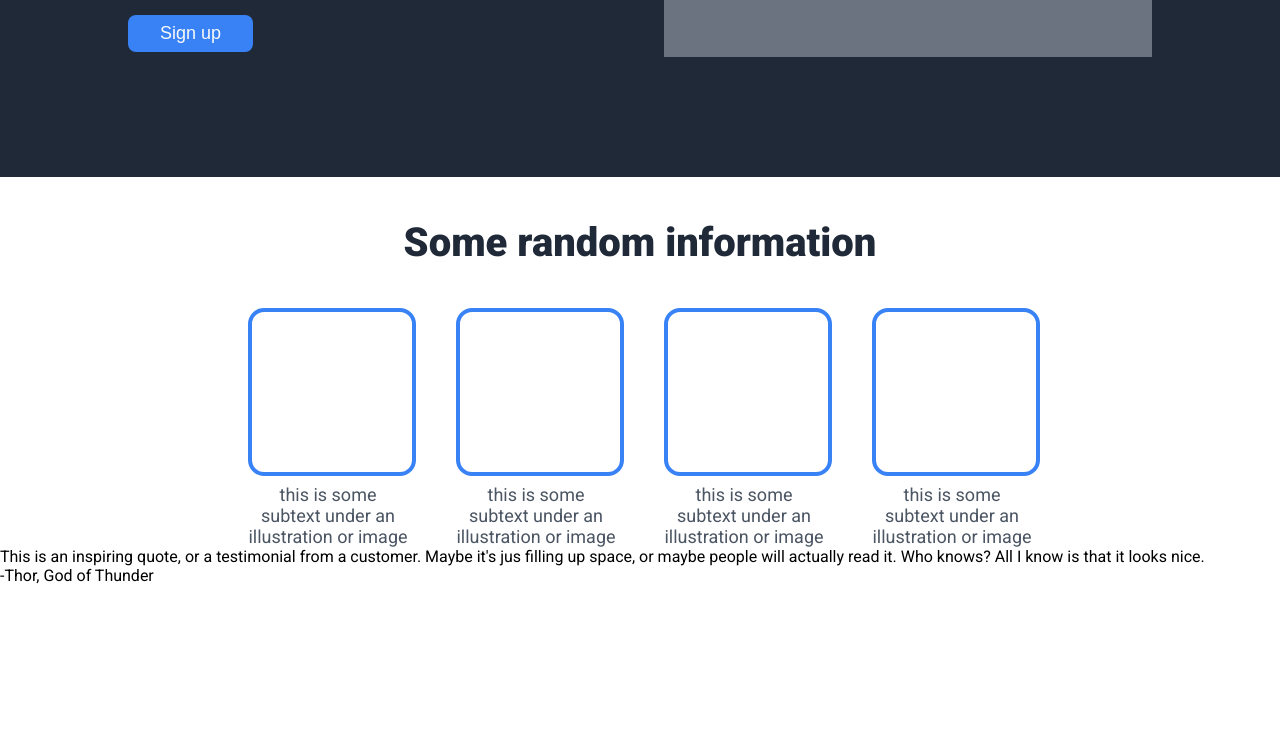
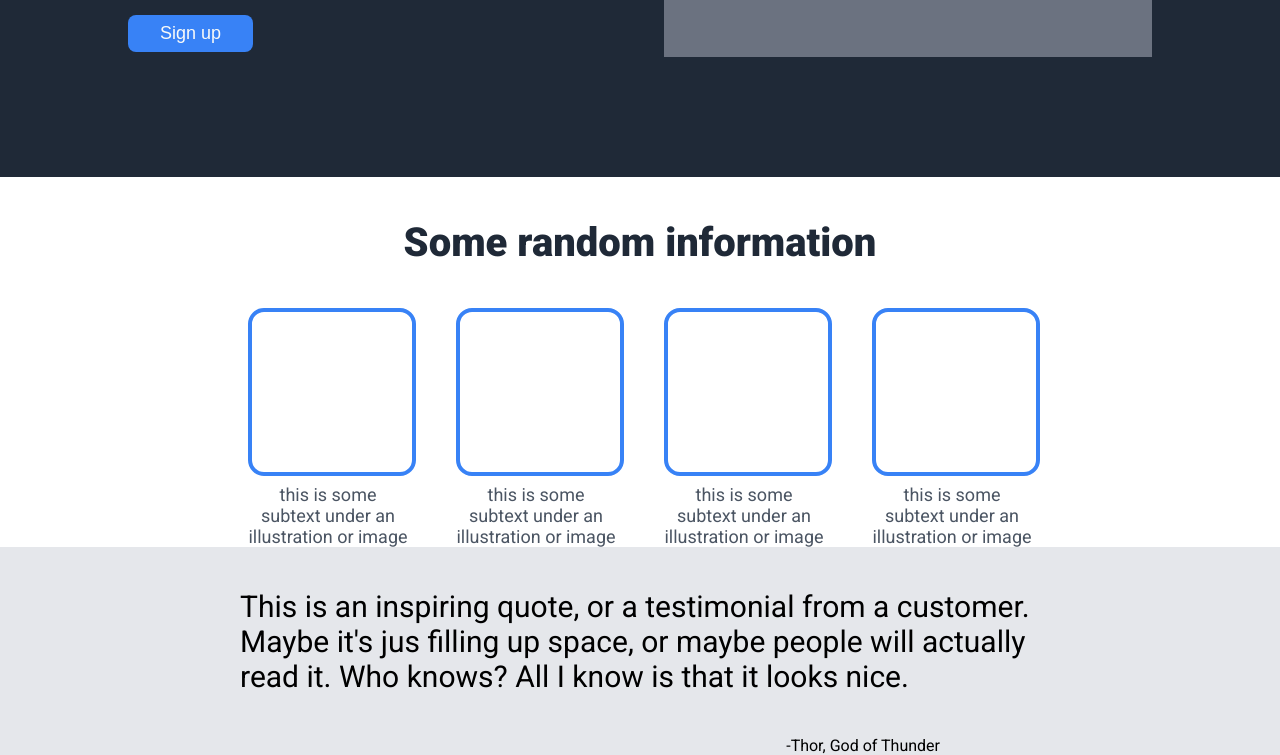
Before and after one commit to corgi01996/landing-page, a plain HTML site: page index.html in a window 1280 px wide. Shown: the part 323-1078 px from the top of the page. Before the commit the page ends 908 px from the top, so only its background shows below. Drawn offline with Linux system fonts and the light colour scheme.

Commit message:
Set up the base of quote css, needs polishing

```diff
--- a/style.css
+++ b/style.css
@@ -114,3 +114,27 @@ body {
     margin-top: 8px;
     color: #4b5563;
 }
+
+.quote-container {
+    background-color: #e5e7eb;
+}
+
+.quote-text {
+    display: flex;
+    justify-content: flex-start;
+    align-items: center;
+    padding: 42px 0;
+    max-width: 600px;
+    margin: 0 auto;
+    max-width: 800px;
+    font-size: 30px;
+}
+
+.quote-author {
+    display: flex;
+    justify-content: flex-end;
+    align-items: center;
+    max-width: 600px;
+    margin: 0 auto;
+
+}
```
